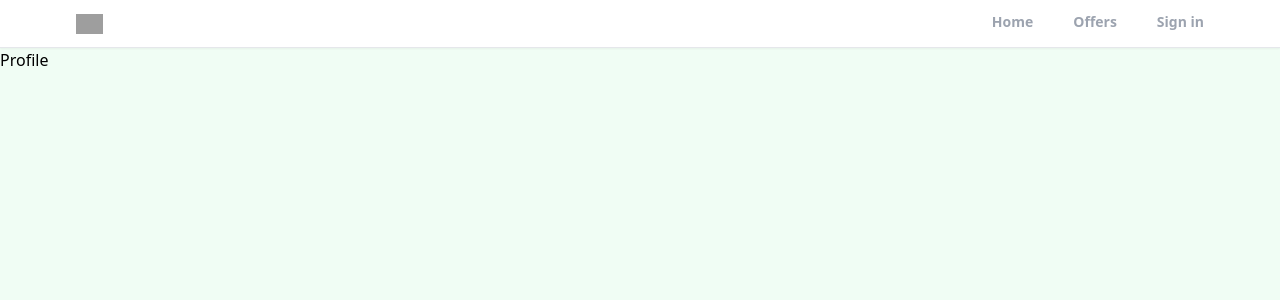
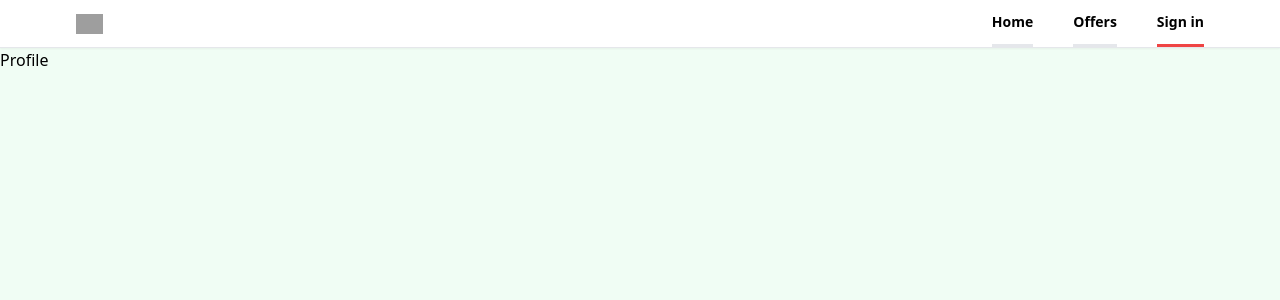
Before and after one commit to Prakhar256/Ethereal-Estates, a React (Create React App) app: page /profile in a window 1280 px wide. Shown: the top 300 px of the page. Built offline with nearby package versions, Linux system fonts and the light colour scheme; grey boxes are pictures that could not be loaded.

Commit message:
Created Firbase auth and react toastify feature

```diff
--- a/package.json
+++ b/package.json
@@ -6,12 +6,14 @@
     "@testing-library/jest-dom": "^5.17.0",
     "@testing-library/react": "^13.4.0",
     "@testing-library/user-event": "^13.5.0",
+    "firebase": "^10.9.0",
     "react": "^18.2.0",
     "react-dom": "^18.2.0",
     "react-icons": "^5.0.1",
     "react-router": "^6.22.3",
     "react-router-dom": "^6.22.3",
     "react-scripts": "5.0.1",
+    "react-toastify": "^10.0.5",
     "web-vitals": "^2.1.4"
   },
   "scripts": {
--- a/src/App.js
+++ b/src/App.js
@@ -6,11 +6,14 @@ import Signin from "./pages/Signin";
 import Signup from "./pages/SignUp";
 import ForgotPassword from "./pages/ForgotPassword";
 import Header from "./components/Header";
+import { ToastContainer, toast } from 'react-toastify';
+import 'react-toastify/dist/ReactToastify.css';
+
 function App() {
   return (
+    <>
       <Router>
-      <Header>
-      </Header>
+        <Header />
         <Routes>
           <Route path="/" element={<Home />} />
           <Route path="/profile" element={<Profile />} />
@@ -19,7 +22,21 @@ function App() {
           <Route path="/sign-up" element={<Signup />} />
           <Route path="/forgot-password" element={<ForgotPassword />} />
         </Routes>
+        <ToastContainer
+          position="bottom-centre"
+          autoClose={3000}
+          hideProgressBar={false}
+          newestOnTop={false}
+          closeOnClick
+          rtl={false}
+          pauseOnFocusLoss
+          draggable
+          pauseOnHover
+          theme="dark"
+          // transition={Bounce}
+        />
       </Router>
+    </>
   );
 }
 
--- a/src/components/Header.jsx
+++ b/src/components/Header.jsx
@@ -23,26 +23,27 @@ export default function Header() {
             <div>
               <ul className="flex space-x-10">
                 <li
-                  className={`cursor-pointer py-3 text-sm font-semibold text-gray-400 border-b-[3px] border-b-transparent ${
-                    pathMatchRoute("/") && "text-black border-b-red-500"
-                  }`}
+                  className={`cursor-pointer py-3 text-sm font-semibold text-black-400 border-b-[3px] ${
+  pathMatchRoute("/") && "text-black border-b-red-500 transition-all duration-500 ease-in-out "
+}`}
+
                   onClick={() => navigate("/")}
                 >
                   Home
                 </li>
 
                 <li
-                  className={`cursor-pointer py-3 text-sm font-semibold text-gray-400 border-b-[3px] border-b-transparent ${
-                    pathMatchRoute("/offers") && "text-black border-b-red-500"
+                  className={`cursor-pointer py-3 text-sm font-semibold text-black-400 border-b-[3px]  ${
+                    pathMatchRoute("/offers") && "text-black border-b-red-500 transition-all duration-500 ease-in-out"
                   }`}
                   onClick={() => navigate("/offers")}
                 >
                   Offers
                 </li>
                 <li
-                  className={`cursor-pointer py-3 text-sm font-semibold text-gray-400 border-b-[3px] border-b-transparent ${
+                  className={`cursor-pointer py-3 text-sm font-semibold text-black-400 border-b-[3px]  ${
                     (pathMatchRoute("/sign-in") || pathMatchRoute("/profile")) &&
-                    "text-black border-b-red-500"
+                    "text-black border-b-red-500 transition-all duration-500 ease-in-out"
                   }`}
                   onClick={() => navigate("/sign-in")}
                 >
--- /dev/null
+++ b/src/firebase.js
@@ -0,0 +1,19 @@
+// Import the functions you need from the SDKs you need
+import { initializeApp } from "firebase/app";
+import { getFirestore } from "firebase/firestore"
+// TODO: Add SDKs for Firebase products that you want to use
+// https://firebase.google.com/docs/web/setup#available-libraries
+
+// Your web app's Firebase configuration
+const firebaseConfig = {
+  apiKey: "AIzaSyDM_5nqWH2ppDy93nIF1oob4cLgMPgYETc",
+  authDomain: "ethereal-estates.firebaseapp.com",
+  projectId: "ethereal-estates",
+  storageBucket: "ethereal-estates.appspot.com",
+  messagingSenderId: "277071346409",
+  appId: "1:277071346409:web:7bd3d02630c86d20428e78"
+};
+
+// Initialize Firebase
+initializeApp(firebaseConfig);
+export const db = getFirestore();
--- a/src/pages/SignUp.jsx
+++ b/src/pages/SignUp.jsx
@@ -2,6 +2,10 @@ import { useState } from "react";
 import { AiFillEyeInvisible, AiFillEye } from "react-icons/ai";
 import { Link, useNavigate } from "react-router-dom";
 import OAuth from "../components/OAuth";
+import { getAuth, createUserWithEmailAndPassword, updateProfile} from "firebase/auth";
+import {db} from "../firebase";
+import { doc, serverTimestamp, setDoc } from "firebase/firestore";
+import { toast } from "react-toastify";
 
 
 export default function SignUp() {
@@ -19,20 +23,42 @@ export default function SignUp() {
       [e.target.id]: e.target.value,
     }));
   }
+  async function onSubmit(e){
+    e.preventDefault() // prevents refreshing as we wnt single page react app
 
+    try {
+      const auth = getAuth();
+      const userCredential=await
+      createUserWithEmailAndPassword(auth, email, password);
+
+      updateProfile(auth.currentUser,{
+        displayName:name,
+      })
+      const user = userCredential.user;
+      const formDataCopy={... formData};
+      delete formDataCopy.password;
+      formDataCopy.timestamp=serverTimestamp();
+      await setDoc(doc(db,"users",user.uid), formDataCopy)
+      toast.success("Successfully created the account");
+      navigate("/");
+
+    } catch (error) {
+      toast.error("Error signing up! Please check your credentials");
+    }
+  }
   return (
     <section>
       <h1 className="text-3xl text-center mt-6 font-bold">Sign Up</h1>
       <div className="flex justify-center flex-wrap items-center px-6 py-12 max-w-6xl mx-auto">
         <div className="md:w-[67%] lg:w-[50%] mb-12 md:mb-6">
           <img
-            src="https://images.unsplash.com/flagged/photo-1564767609342-620cb19b2357?ixlib=rb-1.2.1&ixid=MnwxMjA3fDB8MHxwaG90by1wYWdlfHx8fGVufDB8fHx8&auto=format&fit=crop&w=1373&q=80"
+            src="https://plus.unsplash.com/premium_photo-1678208875073-046e2f7a29e0?w=800&auto=format&fit=crop&q=60&ixlib=rb-4.0.3&ixid=M3wxMjA3fDB8MHxzZWFyY2h8NjF8fGhvbWUlMjBrZXlzfGVufDB8fDB8fHww"
             alt="key"
             className="w-full rounded-2xl"
           />
         </div>
         <div className="w-full md:w-[67%] lg:w-[40%] lg:ml-20">
-          <form>
+          <form onSubmit={onSubmit}>
             <input
               type="text"
               id="name"
--- a/src/pages/Signin.jsx
+++ b/src/pages/Signin.jsx
@@ -25,7 +25,7 @@ export default function SignIn() {
       <div className="flex justify-center flex-wrap items-center px-6 py-12 max-w-6xl mx-auto">
         <div className="md:w-[67%] lg:w-[50%] mb-12 md:mb-6">
           <img
-            src="https://images.unsplash.com/flagged/photo-1564767609342-620cb19b2357?ixlib=rb-1.2.1&ixid=MnwxMjA3fDB8MHxwaG90by1wYWdlfHx8fGVufDB8fHx8&auto=format&fit=crop&w=1373&q=80"
+            src="https://plus.unsplash.com/premium_photo-1678208875073-046e2f7a29e0?w=800&auto=format&fit=crop&q=60&ixlib=rb-4.0.3&ixid=M3wxMjA3fDB8MHxzZWFyY2h8NjF8fGhvbWUlMjBrZXlzfGVufDB8fDB8fHww"
             alt="key"
             className="w-full rounded-2xl"
           />
```
Also changed, not shown: src/index.css (line endings or trailing spaces), 1 other file (tests, documents, lock files or other folders). Lines whose indentation alone changed are shown as unchanged.
